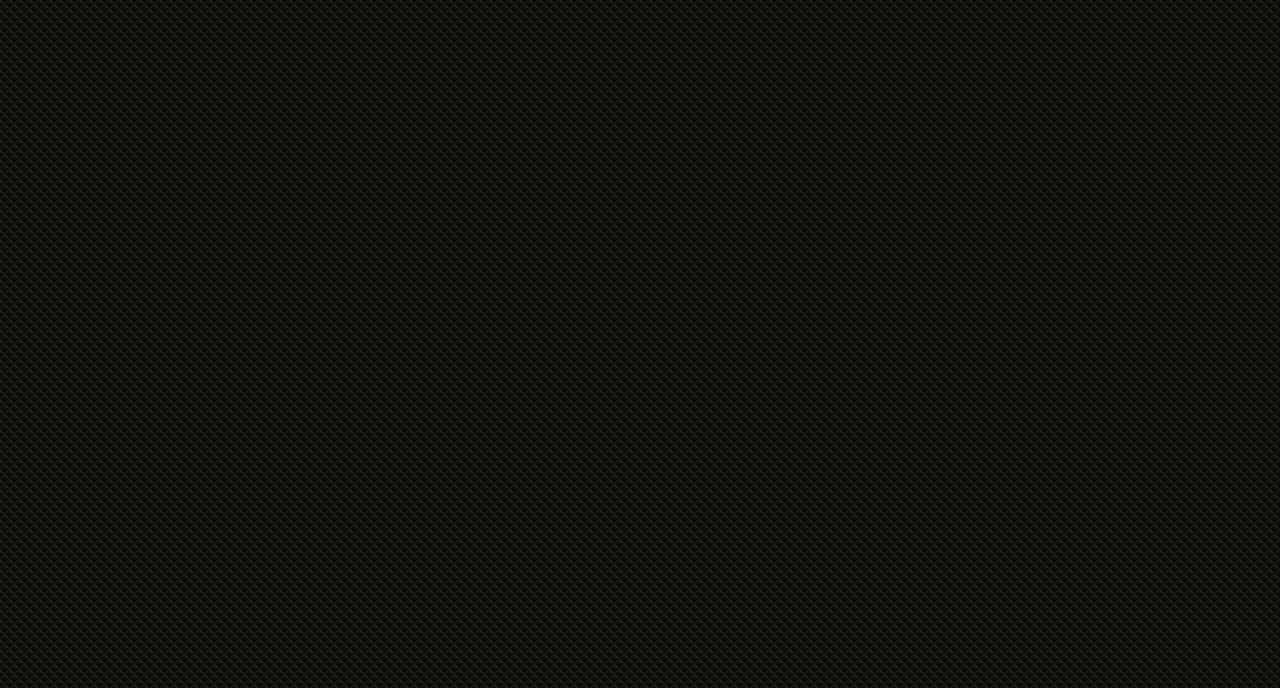
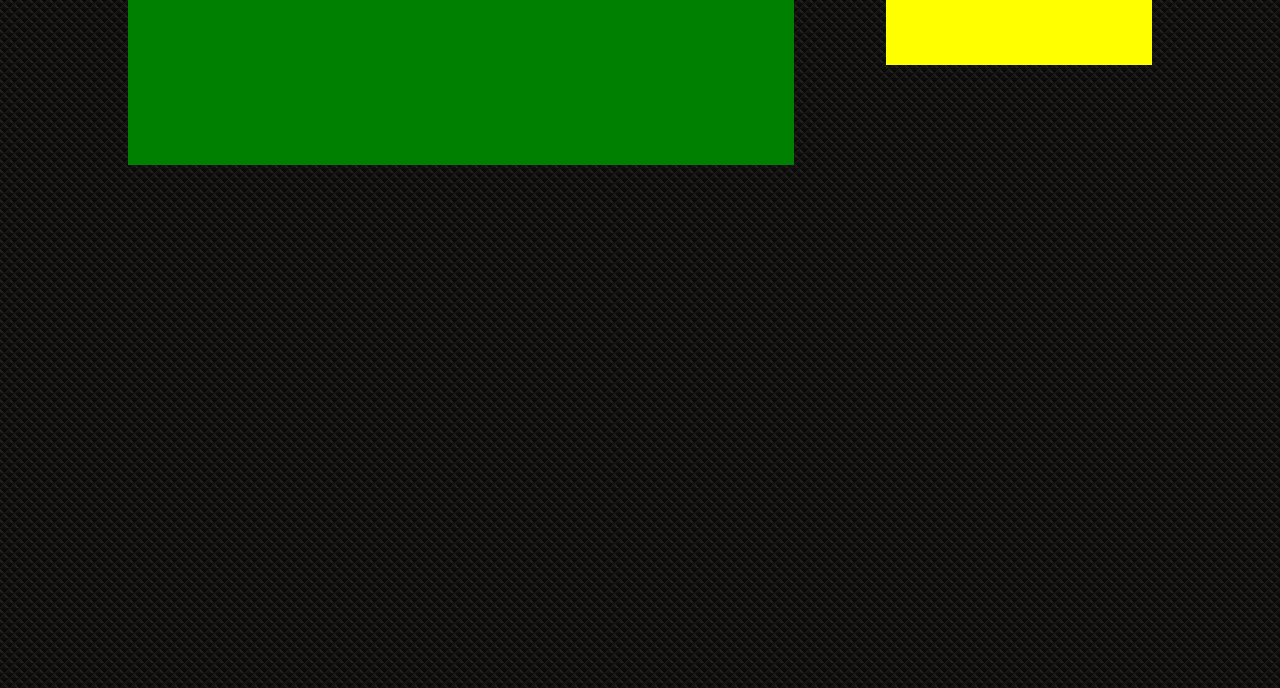
Before and after one commit to vincefio/week1HW1Portfolio, a plain HTML site: page index.html in a window 1280 px wide. Shown: the part 112-800 px from the top of the page. Drawn offline with nearby package versions, Linux system fonts and the light colour scheme.

Commit message:
more flexbox

```diff
--- a/assets/css/style.css
+++ b/assets/css/style.css
@@ -68,7 +68,31 @@ p, h2{
   color: white;
 }
 
+.columnWrapper{
+  /*flex-wrap: wrap;*/
+}
+
+#mainColumn{
+  background-color: green;
+  height: 200px;
+  flex-basis: 65%;
+
+}
+
+#sideColumn{
+  background-color: yellow;
+  height: 100px;
+  flex-basis: 26%;
+}
+
 /*MEDIA QUERIES*/
+@media screen and (min-width: 700px){
+  .columnWrapper{
+    display: flex;
+    justify-content: space-between;
+  }
+}
+
 @media screen and (max-width: 500px){
   #logo{
     position: relative;
@@ -81,7 +105,9 @@ p, h2{
 
   #navbar{
     clear: both;
-
+    position: relative;
+    right: 18%;
   }
 
+
 }
--- a/index.html
+++ b/index.html
@@ -15,7 +15,7 @@
 
 <body>
   <header>
-    <div class="container clearfix">
+    <div class="container" id="navWrapper">
       <!--<img src="./assets/images/skull.jpeg" alt="logo" id="logo">-->
       <div id="logo">
         <h1 id="logoText">Vince F</h1>
```
